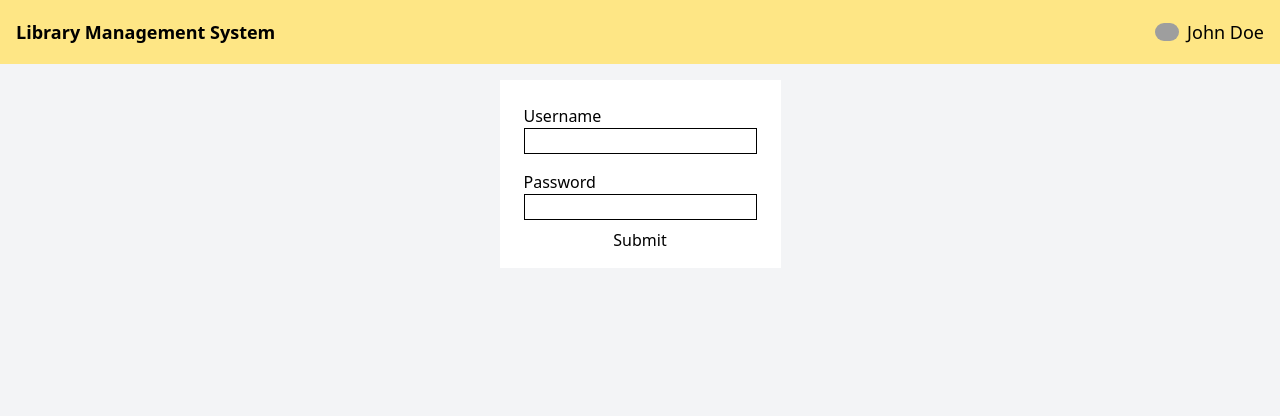
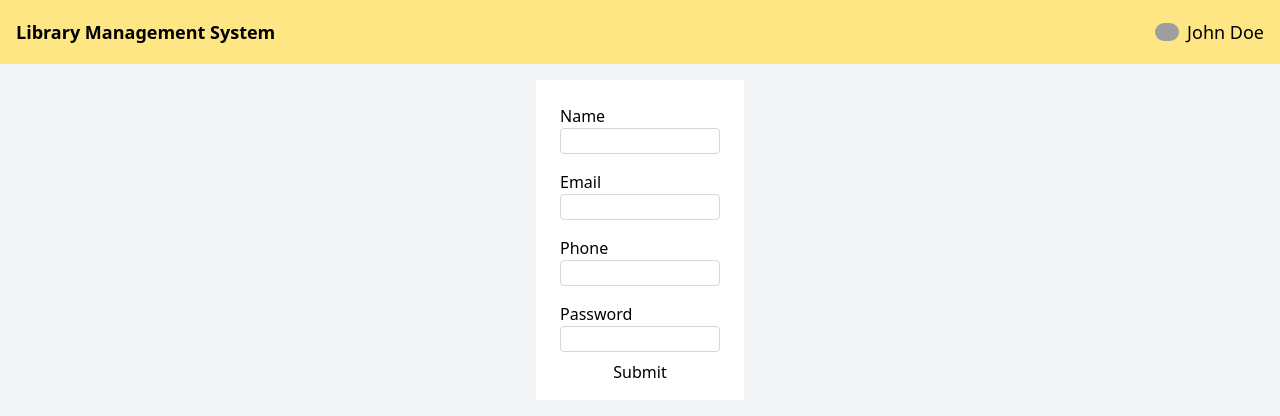
Before and after one commit to archana-acharya1/LMS-app, a React (Vite) app: page / in a window 1280 px wide. Shown: the top 416 px of the page. Built offline with nearby package versions, Linux system fonts and the light colour scheme; grey boxes are pictures that could not be loaded.

Commit message:
add register page

```diff
--- a/package.json
+++ b/package.json
@@ -13,7 +13,8 @@
     "@tailwindcss/vite": "^4.0.5",
     "react": "^19.0.0",
     "react-dom": "^19.0.0",
-    "tailwindcss": "^4.0.5"
+    "tailwindcss": "^4.0.5",
+    "yup": "^1.6.1"
   },
   "devDependencies": {
     "@eslint/js": "^9.19.0",
--- a/src/App.tsx
+++ b/src/App.tsx
@@ -2,6 +2,7 @@ import Navbar from "./components/Navbar";
 // import Content from "./components/Content";
 // import Card from "./components/Card";
 import Form from "./pages/Login";
+import Register from "./pages/Register";
 
 // default export
 export default function App() {
@@ -10,7 +11,7 @@ export default function App() {
      <Navbar />
      <div className="p-4 flex justify-center">
       {/* <Card /> */}
-      <Form />
+      <Register />
      </div>
      {/* <Content /> */}
     </div>
--- /dev/null
+++ b/src/components/CustomInput.tsx
@@ -0,0 +1,27 @@
+interface CustomInputProps {
+  label: string;
+  required?: boolean;
+  type?: string;
+  setValue: (value: string) => void;
+}
+
+export default function CustomInput({
+  label,
+  required = true,
+  type = "text",
+  setValue,
+}: CustomInputProps) {
+  return (
+    <div className="grid p-2">
+      <label>{label}</label>
+      <input
+        className="border border-gray-300 rounded w-40"
+        required={required}
+        type={type}
+        onChange={(event) => {
+          setValue(event.target.value);
+        }}
+      />
+    </div>
+  );
+}
--- /dev/null
+++ b/src/pages/Register.tsx
@@ -0,0 +1,80 @@
+import { useState } from "react";
+import { object, string } from "yup";
+import CustomInput from "../components/CustomInput";
+
+const registerSchema = object({
+  name: string()
+    .trim()
+    .required()
+    .min(3, "Name should be atleast 3 characters"),
+  email: string().trim().required().email(),
+  phone: string()
+    .required()
+    .min(10)
+    .matches(/^[0-9]*$/, "Phone should not contain string!"),
+  password: string().required("Password is a required field!"),
+});
+
+export default function Register() {
+  // useState is a react hook to store state values
+  const [formData, setFormData] = useState({
+    name: "",
+    email: "",
+    phone: "",
+    password: "",
+  });
+  const [isSubmitted, setIsSubmitted] = useState(false);
+  const [error, setError] = useState<string | null>(null);
+
+  const handleSubmit = async (e: any) => {
+    e.preventDefault();
+    console.log({ formData });
+    try {
+      const validValues = await registerSchema.validate(formData);
+      console.log(validValues);
+      setError(null);
+      setIsSubmitted(true);
+      // API call
+    } catch (error: any) {
+      // console.log(JSON.stringify(error));
+      setError(error?.errors[0]);
+    }
+  };
+
+  return (
+    <div className="flex flex-col">
+    <form className="bg-white flex flex-col p-4">
+      <CustomInput
+        label="Name"
+        setValue={(value: string) => setFormData({ ...formData, name: value })}
+      />
+      <CustomInput
+        label="Email"
+        type="email"
+        setValue={(value: string) => setFormData({ ...formData, email: value })}
+      />
+      <CustomInput
+        label="Phone"
+        type="tel"
+        setValue={(value: string) => setFormData({ ...formData, phone: value })}
+      />
+      <CustomInput
+        label="Password"
+        type="password"
+        setValue={(value: string) =>
+          setFormData({ ...formData, password: value })
+        }
+      />
+      {error}
+
+      <button type="submit" onClick={handleSubmit}>
+        Submit
+      </button>
+    </form>
+      {/* conditionally rendering UI */}
+
+    <p>{isSubmitted ? JSON.stringify(formData) : ""}</p>
+
+    </div>
+  );
+}
```
Also changed, not shown: 1 other file (tests, documents, lock files or other folders).
